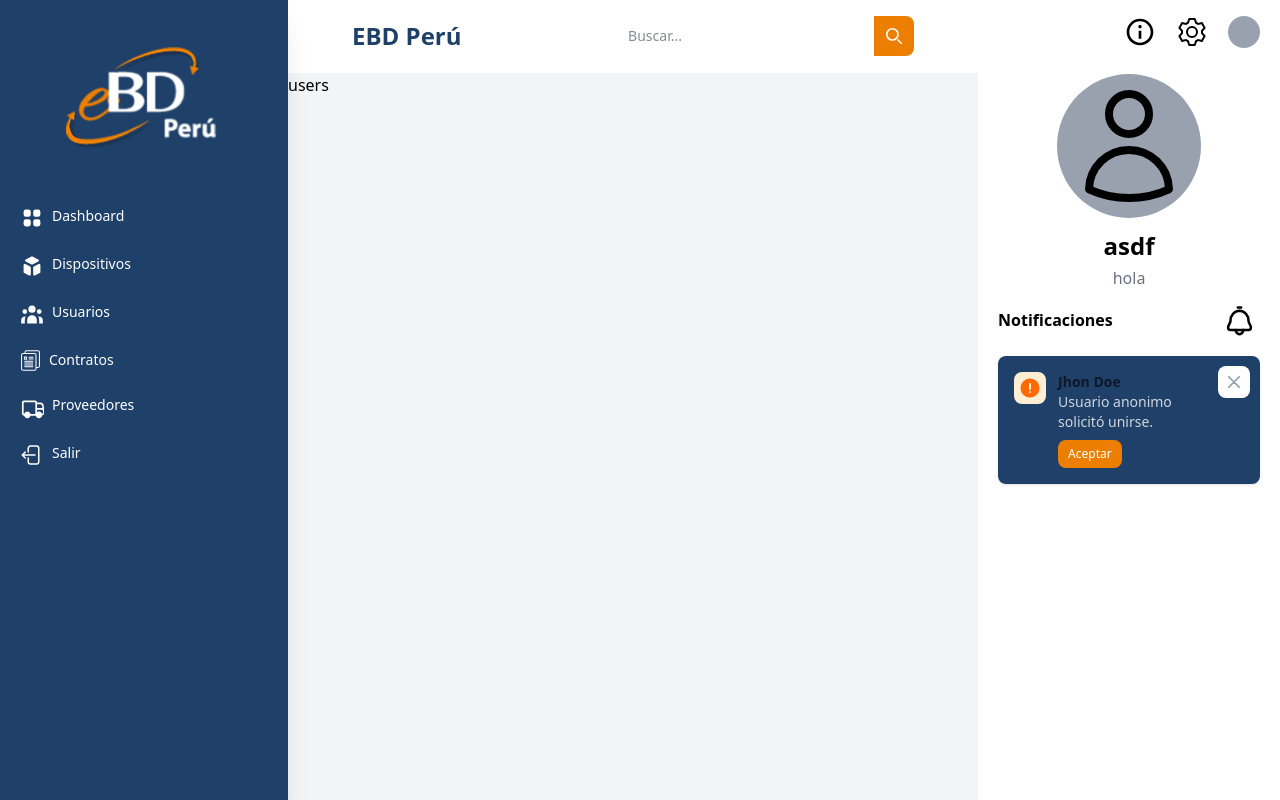
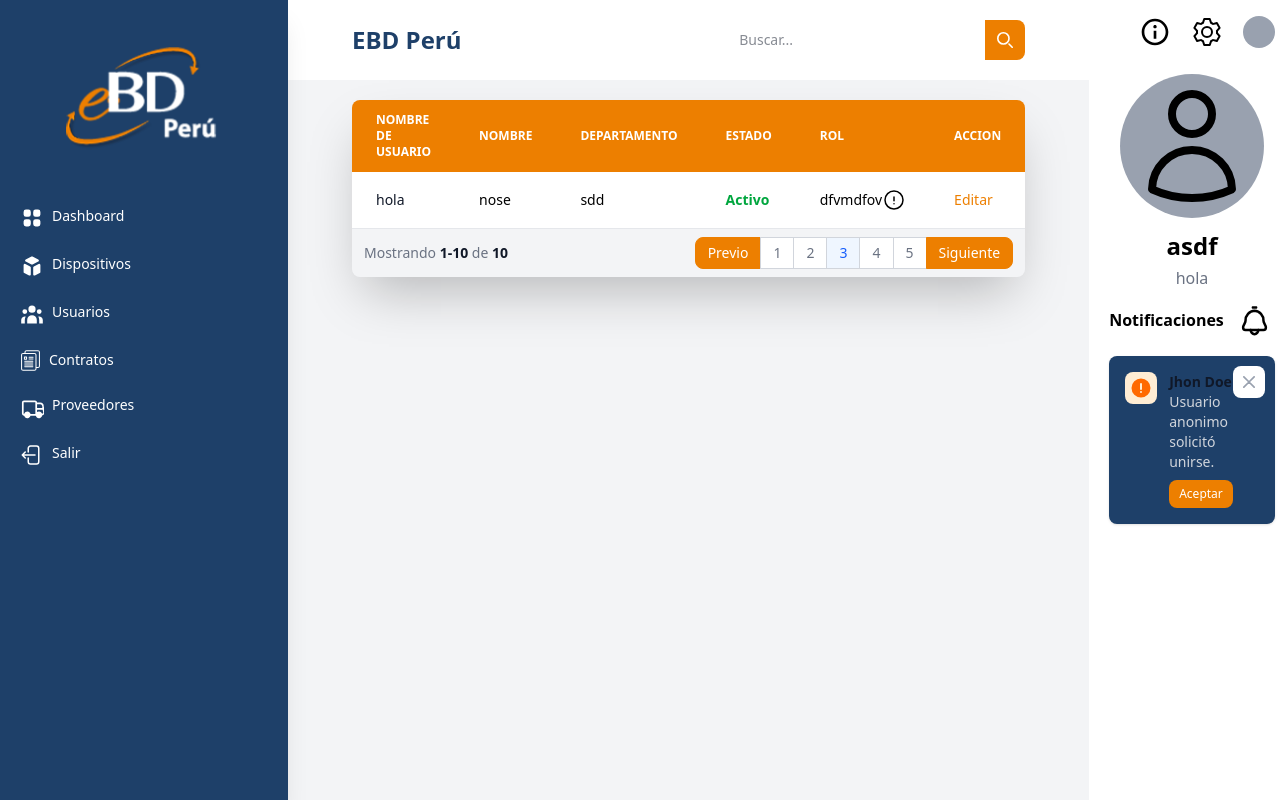
Before and after one commit to asdfgian/ebd-vite-project, a Vue app: page /user in a window 1280 px wide. Built offline with nearby package versions, Linux system fonts and the light colour scheme.

Commit message:
Connection between view and server for the login form

```diff
--- a/package.json
+++ b/package.json
@@ -10,6 +10,7 @@
   },
   "dependencies": {
     "@tailwindcss/vite": "^4.1.13",
+    "axios": "^1.12.2",
     "tailwindcss": "^4.1.13",
     "vue": "^3.5.18",
     "vue-router": "^4.5.1"
--- a/src/components/auth/SignInForm.vue
+++ b/src/components/auth/SignInForm.vue
@@ -1,6 +1,8 @@
 <script setup>
-import { reactive } from 'vue'
+import { reactive, ref } from 'vue'
 import TextField from '../shared/TextField.vue'
+import { signIn } from '../../services/AuthService';
+import router from '../../config/router';
 
 const form = reactive({
     identifier: '',
@@ -11,6 +13,8 @@ const errors = reactive({
     identifier: '',
     password: ''
 })
+
+const serverError = ref("");
 
 const validateForm = () => {
     let isValid = true
@@ -43,13 +47,24 @@ const validateForm = () => {
     return isValid
 }
 
-const handleSubmit = () => {
-    if (validateForm()) {
-        console.log('Formulario:', form)
-    } else {
-        console.log('Errores:', errors)
+const handleSubmit = async () => {
+    serverError.value = "";
+
+    if (!validateForm()) return;
+
+    try {
+        const response = await signIn(form);
+        const data = response.data;
+
+        if (data?.token) {
+            localStorage.setItem("token", data.token);
+            router.push("/")
+        }
+    } catch (error) {
+        serverError.value = error.response?.data || "Error inesperado. Intenta nuevamente.";
     }
-}
+};
+
 </script>
 
 <template>
@@ -70,6 +85,7 @@ const handleSubmit = () => {
                     <label class="block mb-2 font-medium text-white">Contraseña*</label>
                     <TextField v-model="form.password" type="password" placeholder="••••••••" />
                     <p v-if="errors.password" class="text-red-400 text-sm mt-1">{{ errors.password }}</p>
+                    <p v-if="serverError" class="text-red-400 text-sm mt-1 font-bold">{{ serverError }}</p>
                 </div>
 
                 <div class="flex flex-col sm:flex-row sm:items-center sm:justify-between gap-3">
--- a/src/components/auth/SignUpForm.vue
+++ b/src/components/auth/SignUpForm.vue
@@ -1,6 +1,7 @@
 <script setup>
 import { reactive, ref } from 'vue';
 import TextField from '../shared/TextField.vue';
+import { signUp } from '../../services/AuthService';
 
 const form = reactive({
     name: '',
@@ -26,13 +27,33 @@ const validateForm = () => {
     return !Object.values(errors).some(e => e)
 }
 
-const handleSubmit = () => {
-    if (validateForm()) {
-        console.log('Formulario:', form)
-    } else {
-        console.log('Errores:', errors)
+const handleSubmit = async () => {
+    if (!validateForm()) {
+        console.log("Errores:", errors);
+        return;
     }
-}
+
+    try {
+        const { name, lastname, terms, ...rest } = form;
+        const payload = {
+            ...rest,
+            name: `${name} ${lastname}`,
+        };
+
+        console.log("Formulario listo para enviar:", payload);
+
+        const response = await signUp(payload);
+        console.log("Respuesta del servidor:", response.data);
+
+        if (response.data.token) {
+            localStorage.setItem("token", response.data.token);
+        }
+
+    } catch (error) {
+        console.error("Error en el registro:", error.response?.data || error.message);
+    }
+};
+
 </script>
 
 <template>
--- a/src/components/home/UserView.vue
+++ b/src/components/home/UserView.vue
@@ -1,4 +1,126 @@
 <script setup></script>
 <template>
-    users
+    <div class="h-full px-16 py-5">
+        <div class="overflow-x-auto shadow-2xl sm:rounded-lg">
+            <table class="w-full text-sm text-left rtl:text-right text-black">
+                <thead class="text-xs text-white uppercase bg-orange-ebd">
+                    <tr>
+                        <th scope="col" class="px-6 py-3">
+                            Nombre de usuario
+                        </th>
+                        <th scope="col" class="px-6 py-3">
+                            Nombre
+                        </th>
+                        <th scope="col" class="px-6 py-3">
+                            Departamento
+                        </th>
+                        <th scope="col" class="px-6 py-3">
+                            Estado
+                        </th>
+                        <th scope="col" class="px-6 py-3">
+                            Rol
+                        </th>
+                        <th scope="col" class="px-6 py-3">
+                            Accion
+                        </th>
+                    </tr>
+                </thead>
+                <tbody>
+                    <tr class="bg-white border-b border-gray-200 hover:bg-gray-200">
+                        <th scope="row" class="px-6 py-4 font-medium text-gray-900 whitespace-nowrap">
+                            hola
+                        </th>
+                        <td class="px-6 py-4">
+                            nose
+                        </td>
+                        <td class="px-6 py-4">
+                            sdd
+                        </td>
+                        <td class="px-6 py-4 text-green-600 font-bold">
+                            Activo
+                        </td>
+                        <td class="px-6 py-4 flex items-center">
+                            <p>
+                                dfvmdfov
+                            </p>
+                            <div class="
+              relative
+              before:content-[attr(data-tip)]
+              before:absolute
+              before:px-3 before:py-2
+              before:top-1/2 before:left-full before:ml-2
+              before:w-max before:max-w-28
+              before:-translate-y-1/2
+              before:text-white before:bg-gray-800
+              before:rounded-md before:opacity-0
+              before:transition-all before:z-50
+
+              after:absolute
+              after:top-1/2 after:left-full after:ml-[1px]
+              after:h-0 after:w-0
+              after:-translate-y-1/2 after:border-8
+              after:border-l-gray-800
+              after:border-t-transparent
+              after:border-b-transparent
+              after:border-r-transparent
+              after:opacity-0
+              after:transition-all after:z-50
+
+              hover:before:opacity-100 hover:after:opacity-100
+            ">
+                                <span class="cursor-pointer">
+                                    <svg xmlns="http://www.w3.org/2000/svg" fill="white" viewBox="0 0 24 24"
+                                        stroke-width="1.5" stroke="currentColor" class="size-6">
+                                        <path stroke-linecap="round" stroke-linejoin="round"
+                                            d="M12 9v3.75m9-.75a9 9 0 1 1-18 0 9 9 0 0 1 18 0Zm-9 3.75h.008v.008H12v-.008Z" />
+                                    </svg>
+                                </span>
+                            </div>
+
+                        </td>
+                        <td class="px-6 py-4">
+                            <a class="font-medium text-orange-ebd hover:underline cursor-pointer">Editar</a>
+                        </td>
+                    </tr>
+                </tbody>
+            </table>
+            <nav class="flex items-center flex-column flex-wrap md:flex-row justify-between py-2 px-3">
+                <span class="text-sm font-normal text-gray-500 mb-4 md:mb-0 block w-full md:inline md:w-auto">Mostrando
+                    <span class="font-semibold text-gray-900">1-10</span> de <span
+                        class="font-semibold text-gray-900">{{ 10 }}</span>
+                </span>
+                <ul class="inline-flex -space-x-px rtl:space-x-reverse text-sm h-8">
+                    <li>
+                        <button type="button"
+                            class="flex items-center justify-center px-3 h-8 ms-0 leading-tight text-white bg-orange-ebd border border-orange-ebd rounded-s-lg hover:bg-gray-100 hover:text-gray-700">Previo</button>
+                    </li>
+                    <li>
+                        <a href="#"
+                            class="flex items-center justify-center px-3 h-8 leading-tight text-gray-500 bg-white border border-gray-300 hover:bg-gray-100 hover:text-gray-700 dark:bg-gray-800 dark:border-gray-700 dark:text-gray-400 dark:hover:bg-gray-700 dark:hover:text-white">1</a>
+                    </li>
+                    <li>
+                        <a href="#"
+                            class="flex items-center justify-center px-3 h-8 leading-tight text-gray-500 bg-white border border-gray-300 hover:bg-gray-100 hover:text-gray-700 dark:bg-gray-800 dark:border-gray-700 dark:text-gray-400 dark:hover:bg-gray-700 dark:hover:text-white">2</a>
+                    </li>
+                    <li>
+                        <a href="#" aria-current="page"
+                            class="flex items-center justify-center px-3 h-8 text-blue-600 border border-gray-300 bg-blue-50 hover:bg-blue-100 hover:text-blue-700 dark:border-gray-700 dark:bg-gray-700 dark:text-white">3</a>
+                    </li>
+                    <li>
+                        <a href="#"
+                            class="flex items-center justify-center px-3 h-8 leading-tight text-gray-500 bg-white border border-gray-300 hover:bg-gray-100 hover:text-gray-700 dark:bg-gray-800 dark:border-gray-700 dark:text-gray-400 dark:hover:bg-gray-700 dark:hover:text-white">4</a>
+                    </li>
+                    <li>
+                        <a href="#"
+                            class="flex items-center justify-center px-3 h-8 leading-tight text-gray-500 bg-white border border-gray-300 hover:bg-gray-100 hover:text-gray-700 dark:bg-gray-800 dark:border-gray-700 dark:text-gray-400 dark:hover:bg-gray-700 dark:hover:text-white">5</a>
+                    </li>
+                    <li>
+                        <button type="button"
+                            class="flex items-center justify-center px-3 h-8 ms-0 leading-tight text-white bg-orange-ebd border border-orange-ebd rounded-r-lg hover:bg-gray-100 hover:text-gray-700">Siguiente</button>
+                    </li>
+                </ul>
+            </nav>
+        </div>
+    </div>
+
 </template>
--- a/src/components/layout/AuthenticatedLayout.vue
+++ b/src/components/layout/AuthenticatedLayout.vue
@@ -7,11 +7,11 @@ import Sidebar from '../shared/Sidebar.vue';
 
 <template>
     <Sidebar></Sidebar>
-    <div class="flex">
-        <div class="xl:ml-72 flex flex-col w-full">
+    <div class="flex h-full">
+        <div class="xl:ml-72 flex flex-col w-full h-screen">
             <Header></Header>
-            <div class="h-full bg-gray-100">
-                <RouterView/>
+            <div class="flex-1 bg-gray-100">
+                <router-view></router-view>
             </div>
         </div>
         <AsideProfile></AsideProfile>
--- a/src/components/shared/Header.vue
+++ b/src/components/shared/Header.vue
@@ -1,10 +1,8 @@
 <script setup></script>
 <template>
-    <nav
-        class="w-full h-20 flex items-center justify-between px-4 sm:px-8 md:px-16 bg-white">
+    <nav class="w-full h-20 flex items-center justify-between px-4 sm:px-8 md:px-16 bg-white">
         <h6 class="text-2xl font-bold text-blue-ebd">EBD Perú</h6>
 
-        <!-- desktop -->
         <div class="hidden md:flex items-center">
             <form class="flex items-center max-w-sm mx-auto w-full">
                 <input type="text"
@@ -21,7 +19,6 @@
             </form>
         </div>
 
-        <!-- buscador en mobile -->
         <div class="flex md:hidden">
             <button class="p-2 text-blue-ebd hover:text-orange-ebd transition">
                 <svg class="w-6 h-6" fill="none" stroke="currentColor" viewBox="0 0 24 24"
--- /dev/null
+++ b/src/services/AuthService.js
@@ -0,0 +1,5 @@
+import axios from "./axios";
+
+export const signUp = async (form) => await axios.post("auth/sign-up", form);
+
+export const signIn = async (form) => await axios.post("auth/sign-in", form);
--- /dev/null
+++ b/src/services/axios.js
@@ -0,0 +1,18 @@
+import axios from "axios";
+
+const axiosInstance = axios.create({
+    baseURL: "http://localhost:5197/api",
+    headers: {
+        "Content-Type": "application/json",
+    },
+});
+
+axiosInstance.interceptors.request.use((config) => {
+    const token = localStorage.getItem("token");
+    if (token) {
+        config.headers.Authorization = `Bearer ${token}`;
+    }
+    return config;
+});
+
+export default axiosInstance;
```
Also changed, not shown: 1 other file (tests, documents, lock files or other folders).
